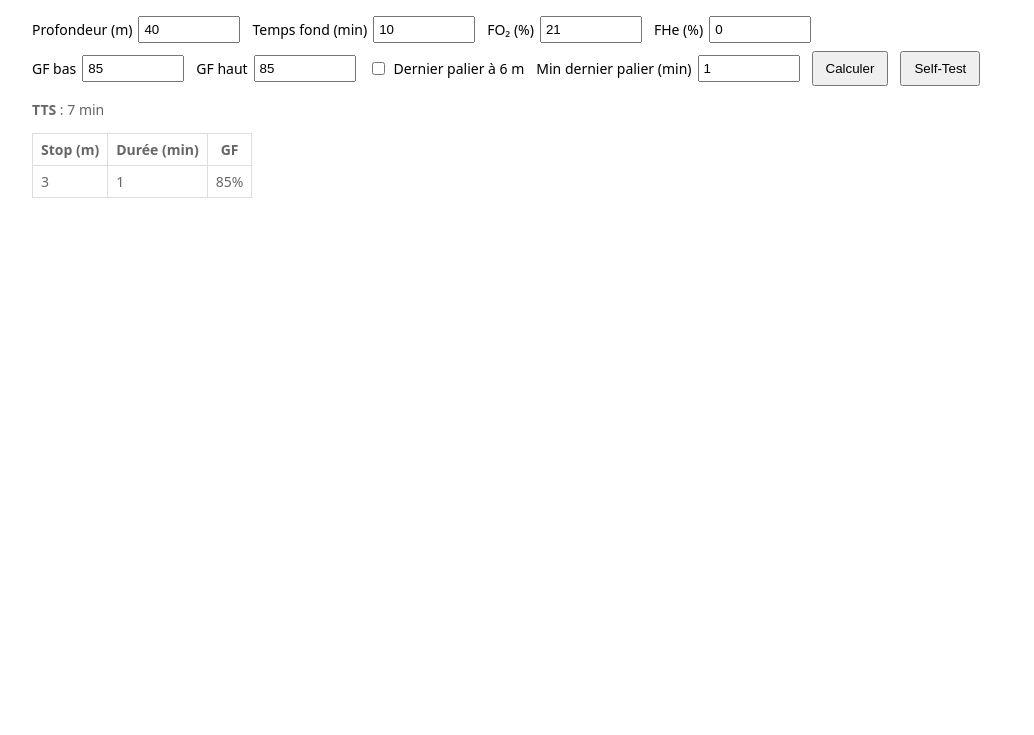
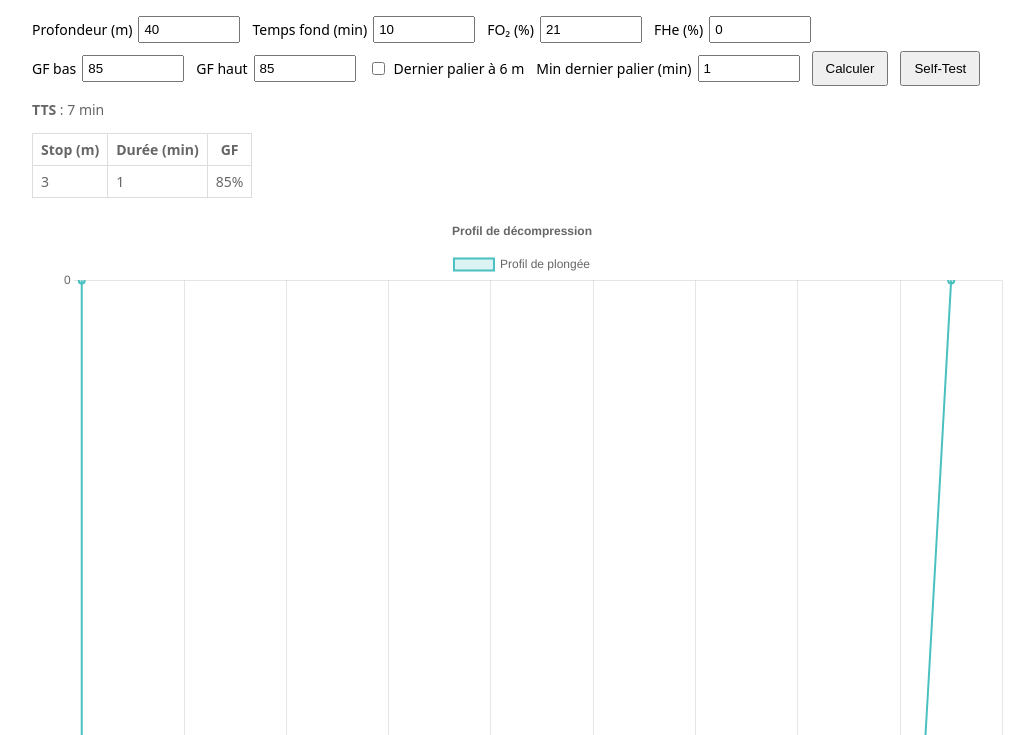
Before and after one commit to EpicReality3/buhlmann-planner-agent, a website: page docs/index.html in a window 1280 px wide. Both pictures are taken after a click on the button "Calculer". Shown: the part 65-800 px from the top of the page, without its empty margins (118-1152 px from the left). Drawn offline with nearby package versions, Linux system fonts and the light colour scheme.

Commit message:
feat: ajout graphique profil de plongée avec Chart.js

```diff
--- a/docs/app.js
+++ b/docs/app.js
@@ -4,6 +4,7 @@
 // - Paliers en multiples de 3 m, remontée 9 m/min
 // - Options: lastStopDepth (3 ou 6 m), minLastStopMinutes
 // - Bouton Self-Test pour valider les cas de référence
+// - Graphique du profil avec Chart.js
 
 (function () {
   'use strict';
@@ -141,6 +142,107 @@
     };
   }
 
+  // ----- Graphique du profil -----
+  let profileChart = null;
+
+  function generateProfileData(depth, tbt, stops) {
+    const data = [];
+    let time = 0;
+
+    // Descente (instantanée)
+    data.push({ x: time, y: 0 });
+    data.push({ x: time, y: depth });
+
+    // Temps au fond
+    time += tbt;
+    data.push({ x: time, y: depth });
+
+    // Remontée et paliers
+    if (stops.length > 0) {
+      // Remontée vers le premier palier
+      const firstStop = stops[0];
+      const ascentTime = Math.ceil((depth - firstStop.depth) / ASCENT_RATE);
+      time += ascentTime;
+      data.push({ x: time, y: firstStop.depth });
+
+      // Paliers
+      for (const stop of stops) {
+        data.push({ x: time, y: stop.depth });
+        time += stop.time;
+        data.push({ x: time, y: stop.depth });
+      }
+    }
+
+    // Remontée finale
+    const finalDepth = stops.length > 0 ? stops[stops.length - 1].depth : depth;
+    const finalAscentTime = Math.ceil(finalDepth / ASCENT_RATE);
+    time += finalAscentTime;
+    data.push({ x: time, y: 0 });
+
+    return data;
+  }
+
+  function updateProfileChart(plan, depth, tbt) {
+    const ctx = document.getElementById('profileChart').getContext('2d');
+
+    // Détruire le graphique existant
+    if (profileChart) {
+      profileChart.destroy();
+    }
+
+    const profileData = generateProfileData(depth, tbt, plan.stops);
+
+    profileChart = new Chart(ctx, {
+      type: 'line',
+      data: {
+        datasets: [{
+          label: 'Profil de plongée',
+          data: profileData,
+          borderColor: 'rgb(75, 192, 192)',
+          backgroundColor: 'rgba(75, 192, 192, 0.2)',
+          borderWidth: 2,
+          fill: false,
+          tension: 0.1
+        }]
+      },
+      options: {
+        responsive: true,
+        maintainAspectRatio: false,
+        scales: {
+          x: {
+            type: 'linear',
+            position: 'bottom',
+            title: {
+              display: true,
+              text: 'Temps (minutes)'
+            },
+            reverse: false
+          },
+          y: {
+            type: 'linear',
+            position: 'left',
+            title: {
+              display: true,
+              text: 'Profondeur (m)'
+            },
+            reverse: true,
+            min: 0,
+            max: Math.max(depth + 5, 50)
+          }
+        },
+        plugins: {
+          title: {
+            display: true,
+            text: 'Profil de décompression'
+          },
+          legend: {
+            display: true
+          }
+        }
+      }
+    });
+  }
+
   // ----- UI -----
   const $ = id => document.getElementById(id);
 
@@ -169,6 +271,7 @@
     };
     const plan = planDive(depth, tbt, { FO2, FHe, FN2 }, gfL, gfH, opts);
     render(plan);
+    updateProfileChart(plan, depth, tbt);
   }
 
   function selfTest() {
--- a/docs/index.html
+++ b/docs/index.html
@@ -6,7 +6,10 @@
 label{display:inline-flex;align-items:center;gap:6px}
 input[type=number]{width:90px;padding:4px}button{padding:8px 12px;cursor:pointer}
 table{border-collapse:collapse;margin-top:12px}th,td{border:1px solid #ddd;padding:6px 8px}
-.muted{color:#666}</style></head><body>
+.muted{color:#666}</style>
+<!-- importer Chart.js depuis un CDN -->
+<script src="https://cdn.jsdelivr.net/npm/chart.js@4.4.1/dist/chart.umd.min.js"></script>
+</head><body>
 <h1>Planificateur Bühlmann ZH-L16C + GF</h1>
 <div class="row">
   <label>Profondeur (m)<input id="depth" type="number" value="40"></label>
@@ -22,4 +25,6 @@ table{border-collapse:collapse;margin-top:12px}th,td{border:1px solid #ddd;paddi
   <button id="go">Calculer</button><button id="selftest">Self-Test</button>
 </div>
 <div id="out" class="muted">Entrez vos paramètres puis cliquez sur « Calculer ».</div>
+<!-- zone où sera tracé le profil -->
+<canvas id="profileChart" width="800" height="400" style="margin-top:16px"></canvas>
 <script src="./app.js"></script></body></html>
```
